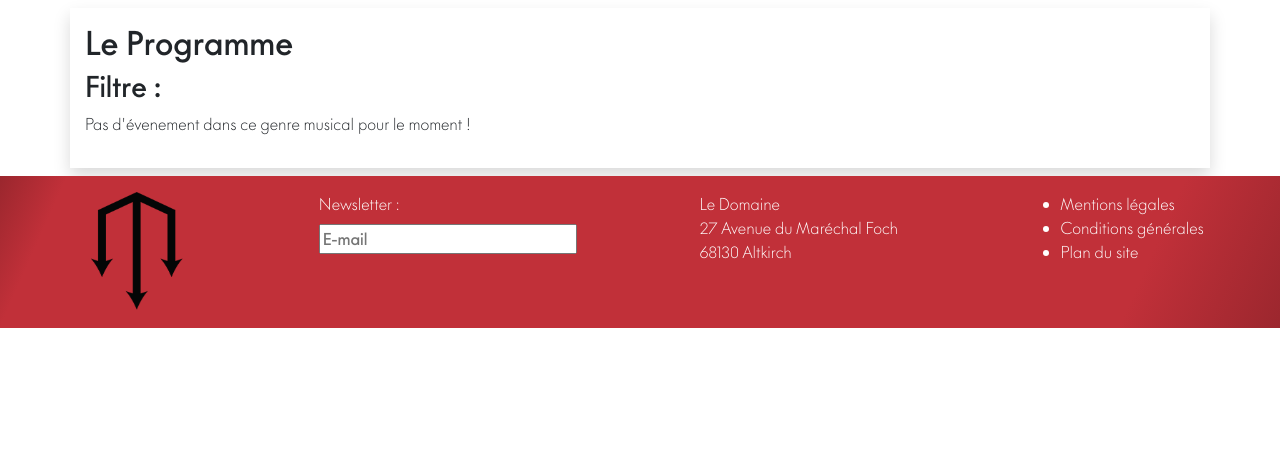
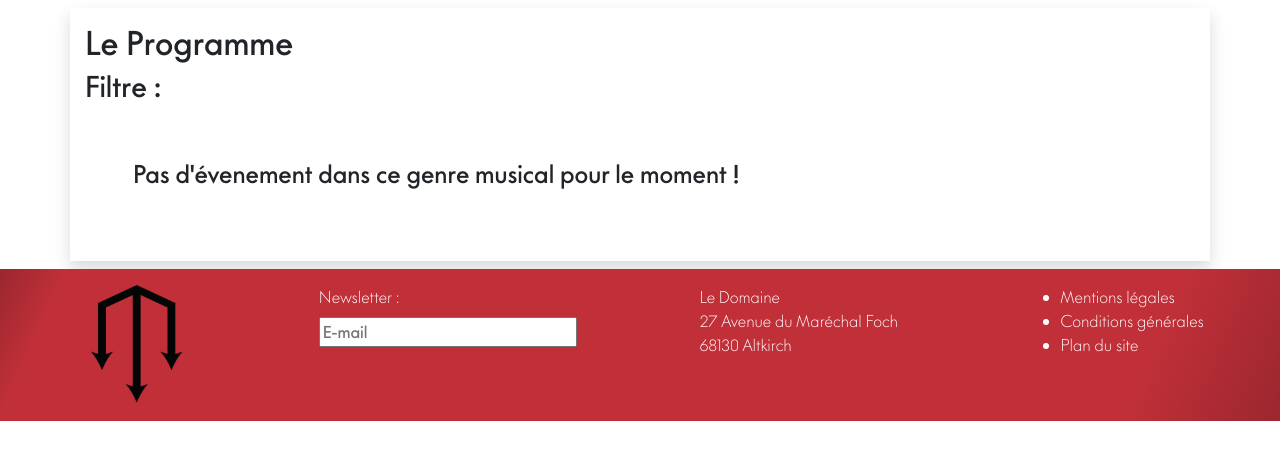
Before and after one commit to tet0fyl/Domaine, a PHP site: page /evenement in a window 1280 px wide. Shown: the part 150-610 px from the top of the page. Run offline with PHP 8.4, Linux system fonts and the light colour scheme; data that the repository does not hold is empty.

Commit message:
Ajustement phrase erreur filtre

```diff
--- a/views/evenement.php
+++ b/views/evenement.php
@@ -26,7 +26,7 @@ if(isset($_SESSION['admin']) && $_SESSION['admin']) { ?>
 
 <?php
 if(count($data["arrFuturEvenement"]) == 0 && count($data["arrPastEvenement"]) == 0){?>
-    <p>Pas d'évenement dans ce genre musical pour le moment !</p>
+    <h4 class="p-5">Pas d'évenement dans ce genre musical pour le moment !</h4>
 <?php } else {?>
 
     <?php if(count($data["arrFuturEvenement"]) != 0) { ?>
```
